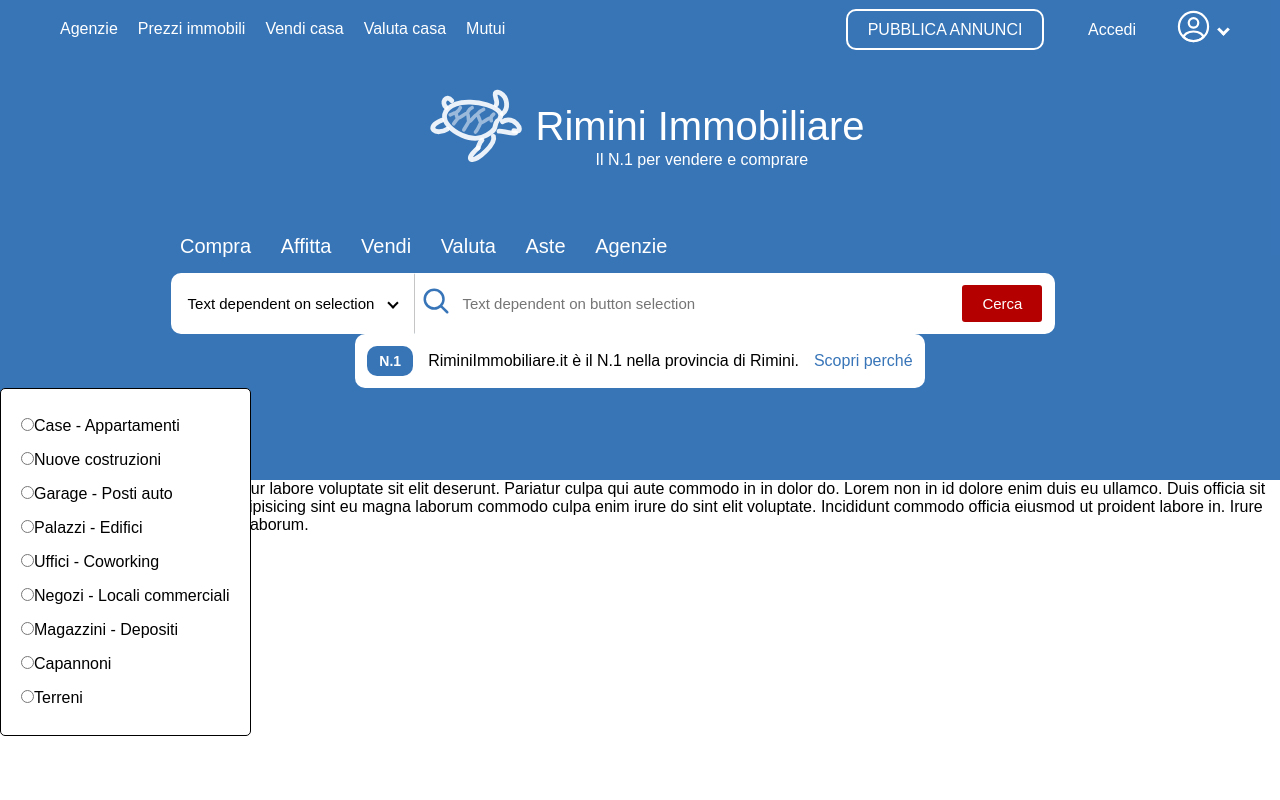
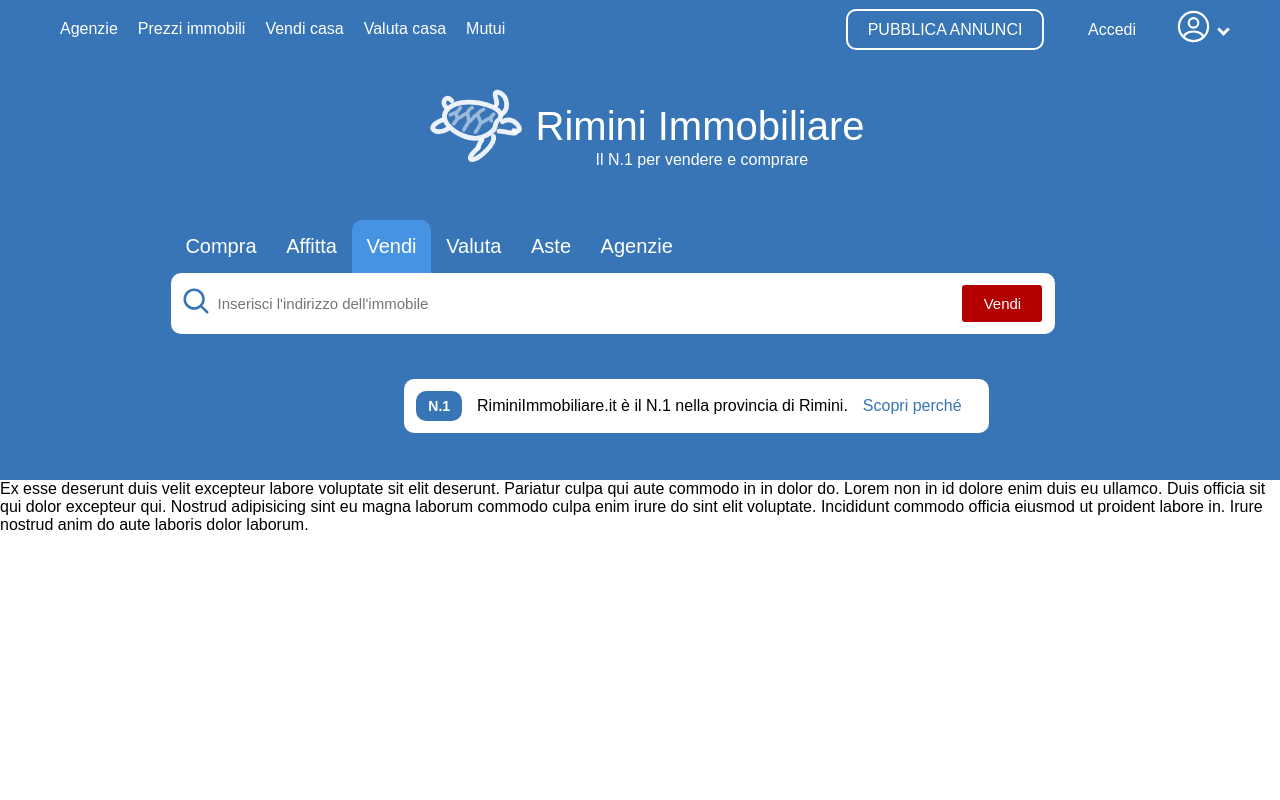
Before and after one commit to marc-alzapiedi/RiminiImmobiliare_client, a React (Create React App) app: page / in a window 1280 px wide. Both pictures are taken after a click on the button "Vendi". Shown: the top 800 px of the page. Built offline with nearby package versions, Linux system fonts and the light colour scheme; the HTML template or start-up script is replaced by a standard one.

Commit message:
done with the main page

```diff
--- a/src/Icons/Search.js
+++ b/src/Icons/Search.js
@@ -1,6 +1,6 @@
-const Search = () => {
+const Search = ({className}) => {
     return (
-        <svg xmlns="http://www.w3.org/2000/svg" width="30px" height="30px" viewBox="0 0 24 24" fill="none">
+        <svg className = {className} xmlns="http://www.w3.org/2000/svg" width="30px" height="30px" viewBox="0 0 24 24" fill="none">
         <path d="M15.7955 15.8111L21 21M18 10.5C18 14.6421 14.6421 18 10.5 18C6.35786 18 3 14.6421 3 10.5C3 6.35786 6.35786 3 10.5 3C14.6421 3 18 6.35786 18 10.5Z" stroke="#004fa4c8" strokeWidth="2" strokeLinecap="round" strokeLinejoin="round"/>
         </svg>
     )
--- a/src/pages/main/main.js
+++ b/src/pages/main/main.js
@@ -26,8 +26,18 @@ const Main = () => {
     const [loginMenu, setLoginMenu] = useState(false)
     const [rotateLoginArrow, setLoginArrow] = useState(false)
     const [rotateSearchArrow, setSearchArrow] = useState (false)
+    const [dropdownMenu, setDropDown] = useState(false)
+    const [buttonStyle, setButtonStyle] = useState({
+        0: true,
+        1: false,
+        2: false,
+        3: false,
+        4: false,
+        5: false
+    })
+
     const [dropdownData, setData] = useState(
-        {searchbar: ''}
+        {searchbar: 'Case - Appartamenti'}
     )
 
 
@@ -36,7 +46,7 @@ const Main = () => {
     }
 
     const handleDropdown = (event) => {
-        // console.log(event.clientX, event.clientY)
+        console.log(event.clientX, event.clientY)
 
         if (event.clientX > 1100 && event.clientY < 60){
             setLoginArrow(!rotateLoginArrow)
@@ -44,21 +54,43 @@ const Main = () => {
 
         }
 
-        if (between(event.clientX, 190, 500) && between(event.clientY, 250, 350)){
+        if (between(event.clientX, 190, 800) && between(event.clientY, 250, 350)){
             setSearchArrow(!rotateSearchArrow)
+            setDropDown(!dropdownMenu)
 
         }
 
     }
 
     const handleChange = (event) => {
-        const {name, value} = event.target
-        console.log(value)
+        const {name, value, checked} = event.target
+        // console.log(name, value, checked, dropdownData)
+
 
         setData({...dropdownData, [name]: value})
 
+        if (checked){
+
+            setDropDown(!dropdownMenu)
+            setSearchArrow(!rotateSearchArrow)
         }
 
+    }
+
+    const handleClick = (event) => {
+
+        const {target} = event
+
+
+        Object.keys(buttonStyle).map(key => {
+            return buttonStyle[key] = false
+        })
+
+        setButtonStyle({...buttonStyle, [Object.entries({...target})[0][1].index]: !Object.values(buttonStyle)[Object.entries({...target})[0][1].index]})
+
+
+
+    }
 
 
     return (
@@ -88,8 +120,9 @@ const Main = () => {
                             </button>
                         </nav>
 
+
+
                         <GridSpacer />
-
                         {loginMenu &&
 
                         <Menu className={'loginMenu'}>
@@ -122,32 +155,130 @@ const Main = () => {
 
                     <nav>
                         <div className='searchBar-Menu'>
-                            <button>Compra</button>
-                            <button>Affitta</button>
-                            <button>Vendi</button>
-                            <button>Valuta</button>
-                            <button>Aste</button>
-                            <button>Agenzie</button>
+                            <button onClick={handleClick}className = {buttonStyle[0] && 'active'}>Compra</button>
+                            <button onClick={handleClick}className={buttonStyle[1] && 'active'}>Affitta</button>
+                            <button onClick={handleClick}className={buttonStyle[2] && 'active'}>Vendi</button>
+                            <button onClick={handleClick}className={buttonStyle[3] && 'active'}>Valuta</button>
+                            <button onClick={handleClick}className={buttonStyle[4] && 'active'}>Aste</button>
+                            <button onClick={handleClick}className={buttonStyle[5] && 'active'}>Agenzie</button>
                         </div>
 
 
                         <div className='searchBar'>
 
-                            <Search />
-                            <button onClick={handleDropdown}>
-                                Text dependent on selection
+                            {(buttonStyle[1] || buttonStyle[0] || buttonStyle[4]) &&
+                            <>
+                                <Search  className={"compra affitta aste"}/>
+                                <button onClick={handleDropdown} className={buttonStyle[0] ? 'active' : 'unactive'}>
+                                    {dropdownData.searchbar}
                                     <ArrowDown rotateArrow = {rotateSearchArrow} condition_1 = {'arrow up down'} condition_2 = {'arrow down'}/>
                                 </button>
-                            <input type='text' placeholder='Text dependent on button selection'/>
+                                <input type='text' placeholder='Inserisci comune, zona o metro' className={"compra affitta aste"}/>
 
-                            <button>
+                                <button className={"compra affitta aste"}>
                                     Cerca
                                 </button>
+                            </>}
+
+                            {(buttonStyle[2] || buttonStyle[3]) &&
+                            <>
+                                <Search  className = 'vendi valuta'/>
+                                <input type='text' placeholder="Inserisci l'indirizzo dell'immobile" className = 'vendi valuta'/>
+                                <button className = 'vendi valuta'>
+                                    {buttonStyle[2] ? 'Vendi' : 'Valuta'}
+                                </button>
+                            </>
+                            }
+
+                            {
+                                buttonStyle[5] &&
+                                <>
+                                <Search  className={'agenzie'}/>
+                                <input type='text' placeholder="Inserisci il nome dell'agenzia" className={'agenzie'}/>
+                                <input type='text' placeholder='Inserisci comune, zona o metro' className={'agenzie'}/>
+                                <button className={'agenzie'}>
+                                    Cerca
+                                </button>
+
+                                </>
+                            }
+
+
+
 
 
 
 
                         </div>
+
+                        <div className='Label'>
+
+
+                            {dropdownMenu ? <Menu className={'searchDropdown'}>
+                                <MenuItem children={
+                                    <label>
+                                        <input type='radio' name='searchbar' value={'Case - Appartamenti'} onChange={handleChange} checked={dropdownData.searchbar === 'Case - Appartamenti'}/>
+                                        Case - Appartamenti
+                                    </label>
+                                }/>
+                                <MenuItem children={
+                                    <label>
+                                        <input type='radio' name='searchbar' value={'Nuove costruzioni'} onChange={handleChange} checked = {dropdownData.searchbar === 'Nuove costruzioni'}/>
+                                        Nuove costruzioni
+                                    </label>
+                                } />
+                                <MenuItem children={
+                                    <label>
+                                        <input type='radio' name='searchbar' value={'Garage - Posti auto'} onChange={handleChange} checked = {dropdownData.searchbar === 'Garage - Posti auto'}/>
+                                        Garage - Posti auto
+                                    </label>
+                                }/>
+
+
+                                <MenuItem children={
+                                    <label>
+                                        <input type='radio' name='searchbar' value={'Palazzi - Edifici'} onChange={handleChange} checked = {dropdownData.searchbar === 'Palazzi - Edifici'}/>
+                                        Palazzi - Edifici
+                                    </label>
+                                }/>
+
+                                <MenuItem children={
+                                    <label>
+                                        <input type='radio' name='searchbar' value={'Uffici - Coworking'} onChange={handleChange} checked = {dropdownData.searchbar === 'Uffici - Coworking'}/>
+                                        Uffici - Coworking
+                                    </label>
+                                }/>
+
+                                <MenuItem children={
+                                    <label>
+                                        <input type='radio' name='searchbar' value={'Negozi - Locali commerciali'} onChange={handleChange} checked = {dropdownData.searchbar === 'Negozi - Locali commerciali'}/>
+                                        Negozi - Locali commerciali
+                                    </label>
+                                }/>
+
+                                <MenuItem children={
+                                    <label>
+                                        <input type='radio' name='searchbar' value={'Magazzini - Depositi'} onChange={handleChange} checked = {dropdownData.searchbar === 'Magazzini - Depositi'}/>
+                                        Magazzini - Depositi
+                                    </label>
+                                }/>
+
+                                <MenuItem children={
+                                    <label>
+                                        <input type='radio' name='searchbar' value={'Capannoni'} onChange={handleChange} checked = {dropdownData.searchbar === 'Capannoni'}/>
+                                        Capannoni
+                                    </label>
+                                }/>
+
+                                <MenuItem children={
+                                    <label>
+                                        <input type='radio' name='searchbar' value={'Terreni'} onChange={handleChange} checked = {dropdownData.searchbar === 'Terreni'}/>
+                                        Terreni
+                                    </label>
+                                }/>
+                            </Menu> : <GridSpacer />}
+
+
 
                             <div className='searchBar-Label'>
 
@@ -163,6 +294,8 @@ const Main = () => {
                                 <Link>
                                     Scopri perché
                                 </Link>
+                            </div>
+
 
                         </div>
 
@@ -170,68 +303,6 @@ const Main = () => {
 
                     </nav>
 
-                    <Menu className={'searchDropdown'}>
-                        <MenuItem children={
-                            <label>
-                                <input type='radio' name='searchbar' value={'casa'} onChange={handleChange} checked={dropdownData.searchbar === 'casa'}/>
-                                Case - Appartamenti
-                            </label>
-                        }/>
-                        <MenuItem children={
-                            <label>
-                                <input type='radio' name='searchbar' value={'costruzioni'} onChange={handleChange} checked = {dropdownData.searchbar === 'costruzioni'}/>
-                                Nuove costruzioni
-                            </label>
-                        } />
-                        <MenuItem children={
-                            <label>
-                                <input type='radio' name='searchbar' value={'garage'} onChange={handleChange} checked = {dropdownData.searchbar === 'garage'}/>
-                                Garage - Posti auto
-                            </label>
-                        }/>
-
-                        <MenuItem children={
-                            <label>
-                                <input type='radio' name='searchbar' value={'palazzi'} onChange={handleChange} checked = {dropdownData.searchbar === 'palazzi'}/>
-                                Palazzi - Edifici
-                            </label>
-                        }/>
-
-                        <MenuItem children={
-                            <label>
-                                <input type='radio' name='searchbar' value={'uffici'} onChange={handleChange} checked = {dropdownData.searchbar === 'uffici'}/>
-                                Uffici - Coworking
-                            </label>
-                        }/>
-
-                        <MenuItem children={
-                            <label>
-                                <input type='radio' name='searchbar' value={'negozi'} onChange={handleChange} checked = {dropdownData.searchbar === 'negozi'}/>
-                                Negozi - Locali commerciali
-                            </label>
-                        }/>
-
-                        <MenuItem children={
-                            <label>
-                                <input type='radio' name='searchbar' value={'magazzini'} onChange={handleChange} checked = {dropdownData.searchbar === 'magazzini'}/>
-                                Magazzini - Depositi
-                            </label>
-                        }/>
-
-                        <MenuItem children={
-                            <label>
-                                <input type='radio' name='searchbar' value={'capannoni'} onChange={handleChange} checked = {dropdownData.searchbar === 'capannoni'}/>
-                                Capannoni
-                            </label>
-                        }/>
-
-                        <MenuItem children={
-                            <label>
-                                <input type='radio' name='searchbar' value={'terreni'} onChange={handleChange} checked = {dropdownData.searchbar === 'terreni'}/>
-                                Terreni
-                            </label>
-                        }/>
-                    </Menu>
 
 
 
--- a/src/pages/main/style.css
+++ b/src/pages/main/style.css
@@ -109,8 +109,8 @@ header{
     background-color: white;
     display: grid;
     gap: 5px;
-    margin-right: 49px;
-    margin-top: 18px;
+    margin-right: 50px;
+    margin-top: 20px
 }
 
 .loginMenu > ul{
@@ -209,14 +209,15 @@ header{
 .top-header > nav{
     display: grid;
     grid-template-rows: min-content min-content;
-}
-
-.searchBar-Menu, .searchBar{
-    text-align: center;
+    justify-self: center;
 }
 
 .searchBar-Menu{
-    margin-right: 33.8vw;
+    margin-left: 30px;
+}
+
+.searchBar-Menu > .active{
+    background-color: #4fa3fea4;
 }
 
 .searchBar-Menu > button{
@@ -231,21 +232,55 @@ header{
 
 .searchBar-Menu > button:hover{
     cursor: pointer;
-    background-color: #86b5ea80;
 }
 
-.searchBar > button, .searchBar > input{
+.searchBar > button, .searchBar > input.compra.affitta.aste, .searchBar > input.agenzie, .searchBar > input.vendi.valuta{
     background-color: white;
     border: 2px solid white;
     padding: 20px 15px 20px 15px;
     font-size: 15px;
 }
 
-.searchBar > button:nth-child(2){
+.searchBar > .arrow{
+    text-align: end;
+}
+
+.searchBar > .unactive, .searchBar > input.agenzie:nth-child(2){
     border-top-left-radius: 10px;
     border-bottom-left-radius: 10px;
     border-right: 1px solid rgb(197, 197, 197);
+    width: 244.81px;
+    text-align: center;
+}
 
+/* .searchBar > input.agenzie:nth-child(2){
+    text-align: start;
+} */
+
+
+.searchBar > .vendi, .valuta{
+    border-top-left-radius: 10px;
+    border-bottom-left-radius: 10px;
+}
+
+.searchBar > input.vendi.valuta{
+    width: calc(244.81px + 50vw);
+}
+
+.searchBar > svg.vendi.valuta{
+    left: 40px;
+}
+
+.searchBar{
+    width: fit-content;
+}
+
+.searchBar > .active{
+    border-top-left-radius: 0;
+    border-bottom-left-radius: 10px;
+    border-right: 1px solid rgb(197, 197, 197);
+    width: 244.81px;
+    text-align: center;
 }
 
 .searchBar > button:last-child{
@@ -254,11 +289,18 @@ header{
     background-color: rgb(181, 0, 0);
     color: white;
     right: 95px;
-    padding: 10px 20px 10px 20px
+    padding: 10px 20px 10px 20px;
+    width: 84.02px
 }
 
-.searchBar > input{
+.searchBar > input.compra.affitta.aste, .searchBar > input.agenzie:nth-child(3){
     width: 50vw;
+    border-top-right-radius: 10px;
+    border-bottom-right-radius: 10px;
+    text-indent: 30px;
+}
+
+.searchBar > input.vendi.valuta{
     border-top-right-radius: 10px;
     border-bottom-right-radius: 10px;
     text-indent: 30px;
@@ -278,17 +320,18 @@ header{
 
 .searchBar-Label{
     display: grid;
-    grid-template-columns: max-content max-content max-content;
+    grid-template-columns: max-content max-content max-content max-content;
     gap: 15px;
     background-color: white;
     height: fit-content;
     width: fit-content;
-    align-self: center;
-    justify-self: center;
+    align-self: top;
+    margin-top: 45px;
     padding: 10px;
     border: 2px solid transparent;
     border-radius: 10px;
     align-items: center;
+    justify-self: center;
 }
 
 .searchBar-Label > p:first-child{
@@ -310,7 +353,15 @@ header{
     text-decoration: underline;
 }
 
+
+
+.Label{
+    display: grid;
+    grid-template-columns: 280.63px 43vw
+
+}
 .searchDropdown{
+    margin-left: 25px;
     z-index: 1;
     width: fit-content;
     background-color: white;
```
Lines whose indentation alone changed are shown as unchanged.
